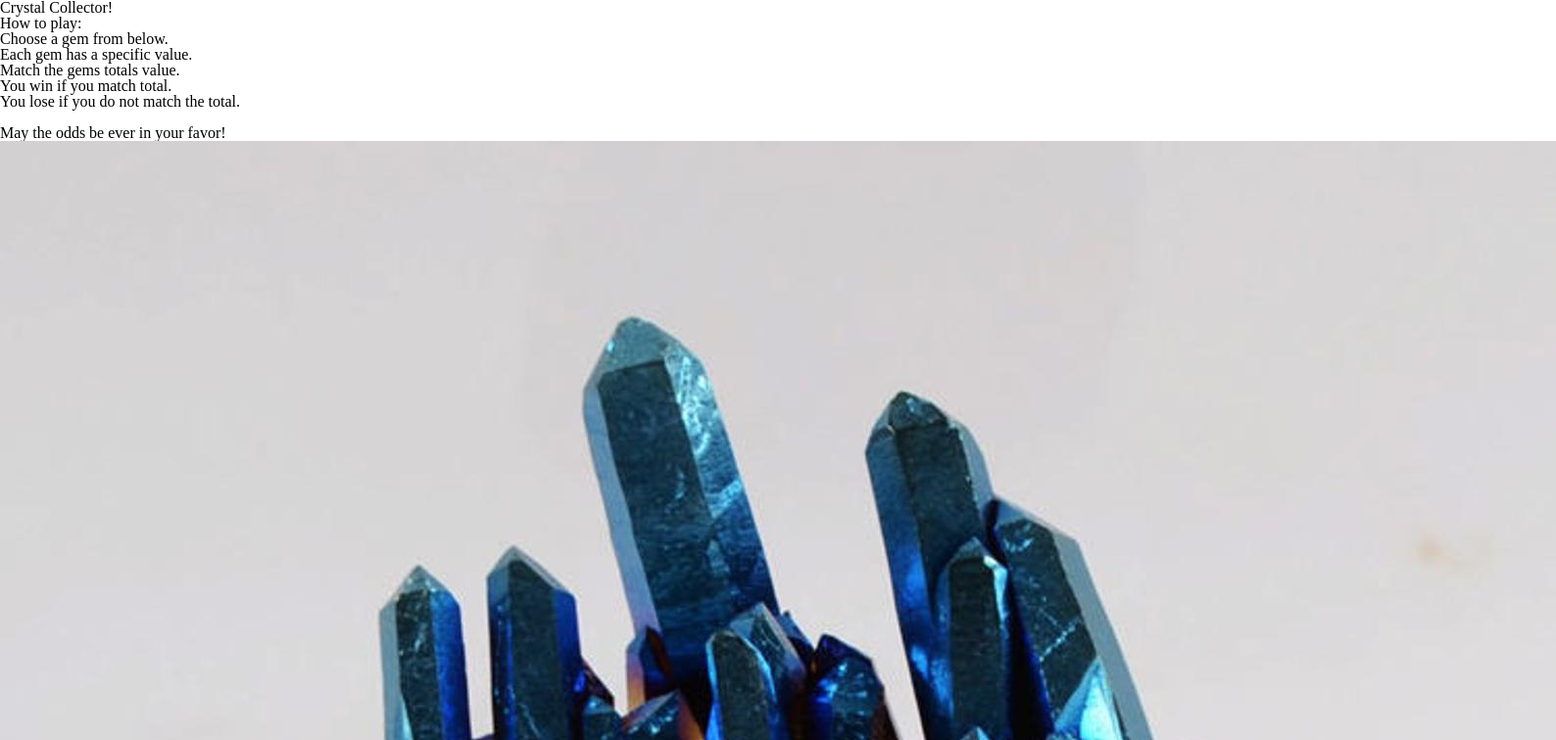
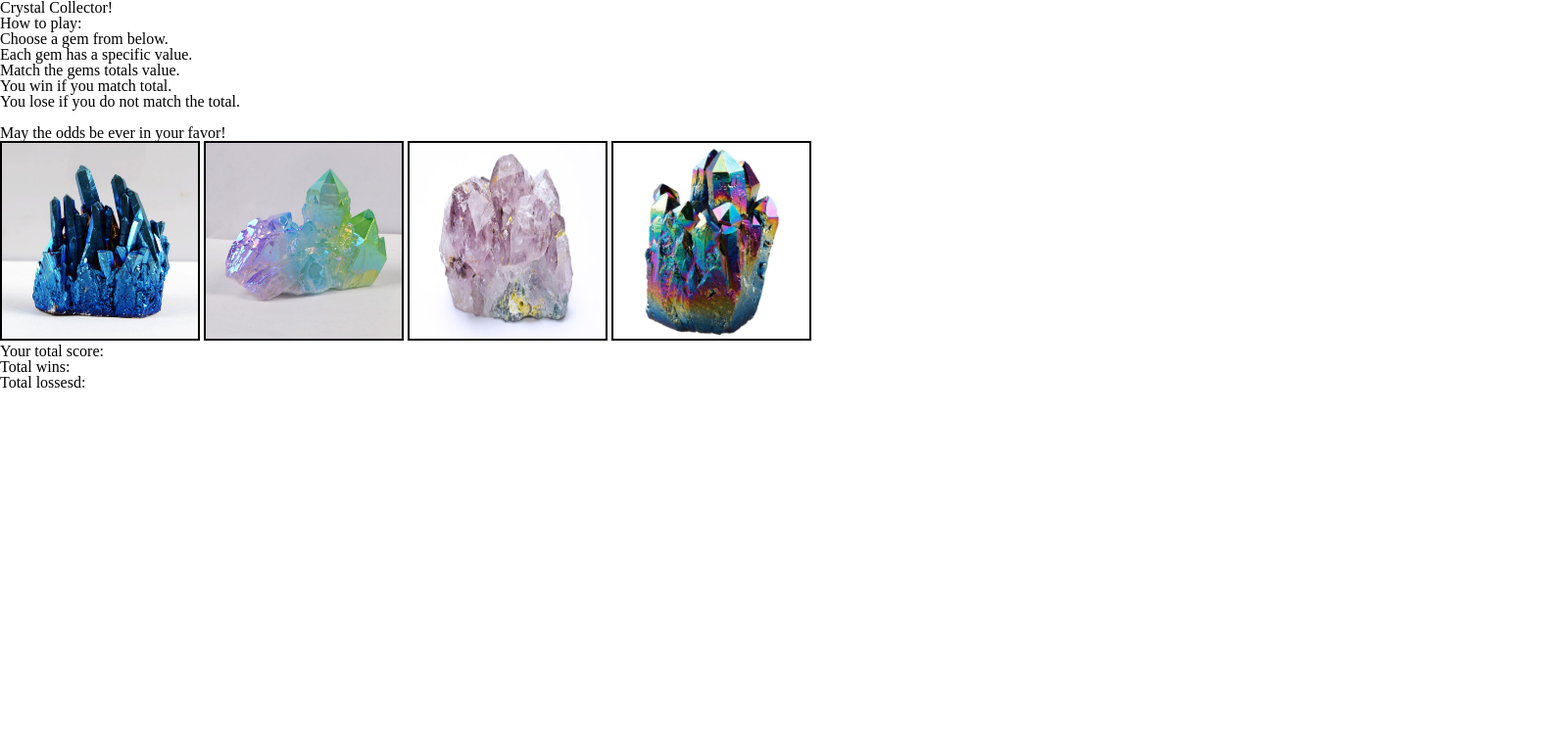
Before and after one commit to larabergerson/unit-4-game, a plain HTML site: page index.html in a window 1280 px wide. Shown: the top 756 px of the page at 98% size, 1588 px wide, since content can reach past the window. Drawn offline with nearby package versions, Linux system fonts and the light colour scheme.

Commit message:
debugged a bit and connected css. more to go...

```diff
--- a/assets/css/style.css
+++ b/assets/css/style.css
@@ -1,20 +1,24 @@
+.box{
+    width: 200px;
+    height: 200px;
+    border: 2px solid black;
+}
+
+
+
+
 /* .body{
-    margin-left: 100px;
+    margin: auto;
+    background-color: lightpink;
 } */
-.gems{
-    height: 250px;
-    width: 250px;
-}
+
 /* set heads and instructions */
 
 /* format page */
 
 /* set height/width for images */
 
-/* .gem-images {
-    width: 350px;
-    height: 350px;
-} */
+
 /* set counter box */
 
 
--- a/assets/javascript/game.js
+++ b/assets/javascript/game.js
@@ -1,5 +1,6 @@
 var targetNumber = 61;
     $(".match").text(targetNumber);
+    console.log(targetNumber)
 
 
 var counter = 0
@@ -7,10 +8,10 @@ var numberChoices = [4, 9, 15, 7];
 
 for (var i = 0; i < numberChoices.length; i++){
 
-    var aquaGem ()
+
 }
 
-$(".gems").on("click", function(){
+$(".gems-images").on("click", function(){
     alert("working");
 
 });
--- a/index.html
+++ b/index.html
@@ -4,12 +4,10 @@
     <meta charset="UTF-8">
     <meta name="viewport" content="width=device-width, initial-scale=1.0">
     <meta http-equiv="X-UA-Compatible" content="ie=edge">
+    <link rel="stylesheet" type="text/css" href=./assets/css/reset.css>
+    <link rel="stylesheet" type="text/css" href=./assets/css/style.css>
+    <script src="https://cdnjs.cloudflare.com/ajax/libs/jquery/3.2.1/jquery.min.js"></script>
     <title>Crystal Game!</title>
-    <link rel="stylesheet" type="text/css" href="/assets/css/reset.css">
-    <link rel="stylesheet" type="style/css" href="/assets/css/style.css">
-    <script src="https://cdnjs.cloudflare.com/ajax/libs/jquery/3.2.1/jquery.min.js"></script>
-    <script type=text/javascript src="/assets/javascript/game.js"> </script>
-
 </head>
 <body>
 
@@ -31,35 +29,43 @@
 
             <h2>May the odds be ever in your favor!</h2>
 
-            <div class = "gems">
-                    <img class="aquaGem" src="./assets/images/aumq.jpg" alt= "crystals">
-                    <img class="multiGem" src="./assets/images/multicolorcrystal.jpg" alt= "crystals">
-                    <img class="purpleGem" src="./assets/images/purplecrystal.jpg" alt= "crystals">
-                    <img class="rainbowGem" src="./assets/images/rainbowcrystal.jpg" alt= "crystals">
+            <div class = "gems-images container">
+                    <img class="aquaGem box" src="./assets/images/aumq.jpg" alt= "crystals">
+                    <img class="multiGem box" src=./assets/images/multicolorcrystal.jpg alt= "crystals">
+                    <img class="purpleGem box" src=./assets/images/purplecrystal.jpg alt= "crystals">
+                    <img class="rainbowGem box" src=./assets/images/rainbowcrystal.jpg alt= "crystals">
              </div>
 
+             <div class = "score">Your total score:
+                 <div id= "options-box">
+                     <div id = "wins"> Total wins: </div>
+                     <div id = "lose"> Total lossesd: </div>
+                     </div>
+             </div>
+</div>
         <!-- number to guess -->
-
+        <script type="text/javascript" src="./assets/javascript/game.js">
         <div class = "match"> Match this number: </div>
 
 
-        <!-- container for images  -->
-        <!-- <div class="gems">
+        // <!-- container for images  -->
+       <div>
+        <div class="gems">
         //     <button id="gem-aqua" class="gem btn-gem" value="4" ></button>
         //     <button id="gem-multi" class="gem btn-gem" value="9"></button>
         //     <button id="gem-purple" class="gem btn-gem" value="15"></button>
         //     <button id="gem-rainbow" class="gem btn-gem" value="7"> </button>
-        // </div> -->
+       </div>
 
-    <!-- containers for results -->
+
     <div class= "userscore:">Your total score is: </div>
             <div class = "outcomes">
                 <div id = "wins"> Wins: </div>
                 <div id = "losses">Losses: </div>
             </div>
-    </div>
+
 
 </div>
-
+</script>
 </body>
 </html>
```
